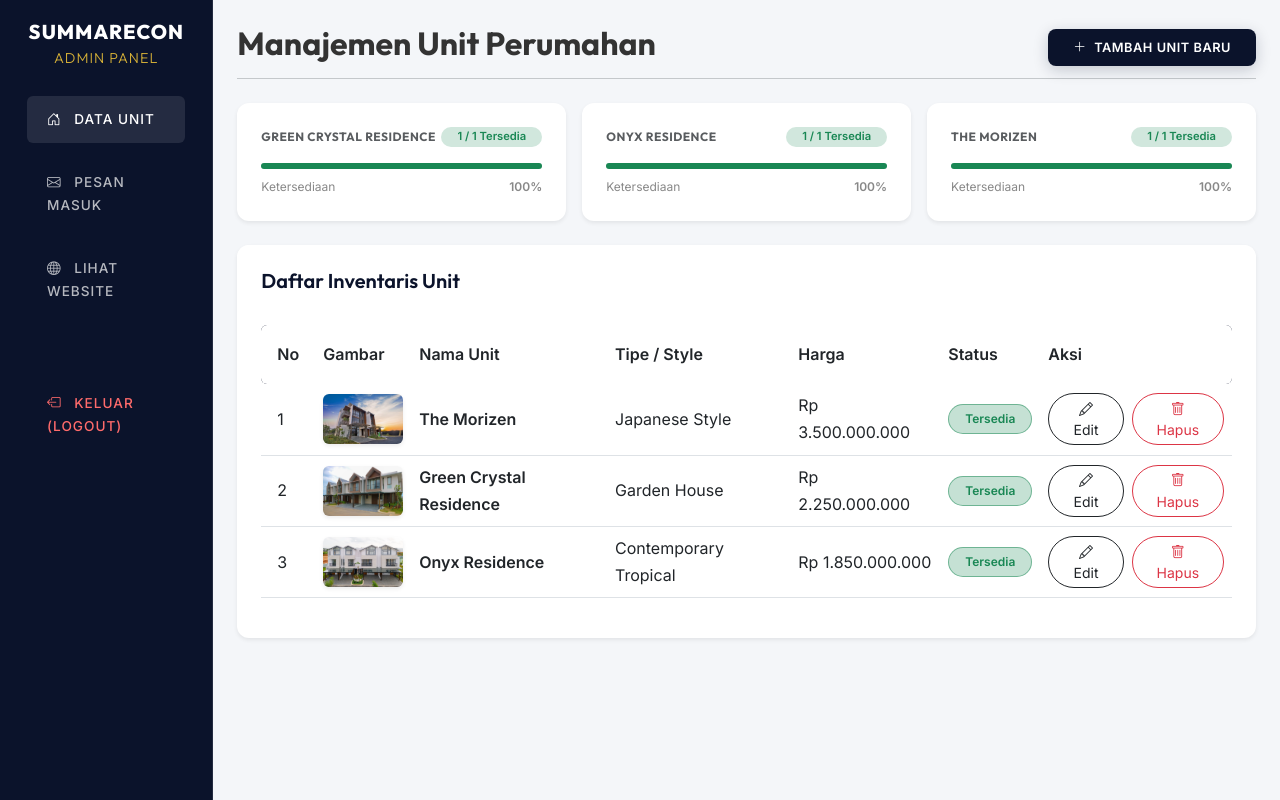
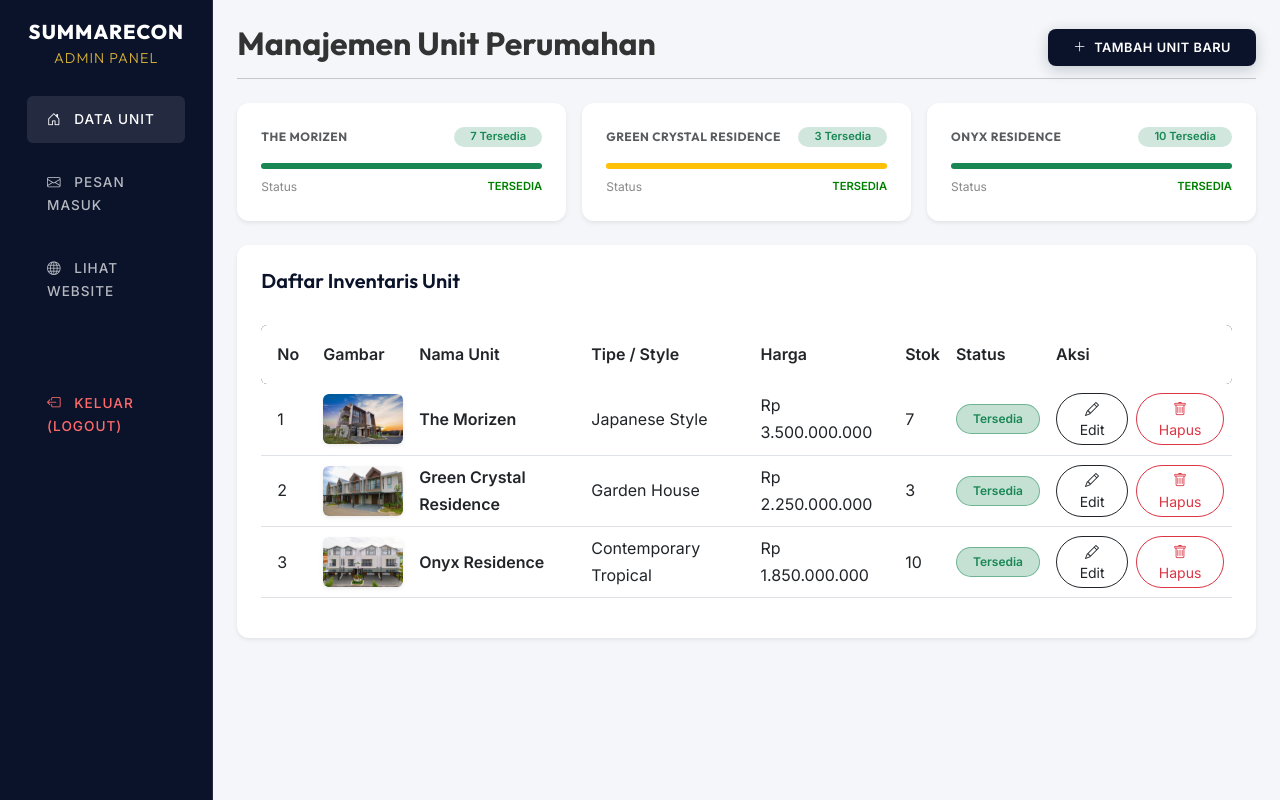
Before and after one commit to nexiusrl/uas-pemograman-web, a PHP site: page /admin/dashboard.php in a window 1280 px wide. Run offline with PHP 8.4, Linux system fonts and the light colour scheme; a user stored in the database is signed in; data comes from the database, SQL or seed files in the repository; both versions use the stored data as it was after the commit.

Commit message:
feat: implement manual property stock count with auto status update

```diff
--- a/admin/dashboard.php
+++ b/admin/dashboard.php
@@ -12,21 +12,6 @@ if ($result) {
   }
 } else {
   die("Gagal memuat data: " . mysqli_error($conn));
-}
-
-// Ambil ringkasan statistik stok untuk masing-masing tipe perumahan
-$stats_query = "SELECT nama_unit,
-            COUNT(CASE WHEN status = 'Tersedia' THEN 1 END) AS stok_tersedia,
-            COUNT(*) AS total_unit
-        FROM housing_units
-        GROUP BY nama_unit
-        ORDER BY nama_unit ASC";
-$stats_result = mysqli_query($conn, $stats_query);
-$stats = [];
-if ($stats_result) {
-  while ($row = mysqli_fetch_assoc($stats_result)) {
-    $stats[] = $row;
-  }
 }
 ?>
 <!doctype html>
@@ -111,36 +96,42 @@ if ($stats_result) {
 
 <!-- Statistics Section -->
 <div class="row g-3 mb-4">
-    <?php foreach ($stats as $stat): ?>
-    <?php
-    $pct =
-      $stat["total_unit"] > 0
-        ? round(($stat["stok_tersedia"] / $stat["total_unit"]) * 100)
-        : 0;
-    $bar_color =
-      $pct > 50 ? "bg-success" : ($pct > 20 ? "bg-warning" : "bg-danger");
-    ?>
+  <?php foreach ($units as $unit): ?>
+    <?php $bar_color =
+      $unit["stok"] > 5
+        ? "bg-success"
+        : ($unit["stok"] > 0
+          ? "bg-warning"
+          : "bg-danger"); ?>
     <div class="col-md-4">
     <div class="card shadow-sm border-0 h-100" style="border-radius: 12px;">
     <div class="card-body p-4">
       <div class="d-flex justify-content-between align-items-center mb-3">
         <h6 class="text-uppercase text-muted fw-bold mb-0" style="font-size: 0.75rem; letter-spacing: 0.5px;">
-        <?php echo htmlspecialchars($stat["nama_unit"]); ?>
+        <?php echo htmlspecialchars($unit["nama_unit"]); ?>
         </h6>
-        <span class="badge <?php echo $stat["stok_tersedia"] > 0
+        <span class="badge <?php echo $unit["stok"] > 0
           ? "bg-success-subtle text-success"
           : "bg-danger-subtle text-danger"; ?> rounded-pill px-3 py-1 fw-semibold" style="font-size: 0.7rem;">
-        <?php echo $stat["stok_tersedia"]; ?> / <?php echo $stat[
-   "total_unit"
- ]; ?> Tersedia
+        <?php echo htmlspecialchars($unit["stok"]); ?> Tersedia
         </span>
       </div>
       <div class="progress" style="height: 6px; background-color: #f1f3f5; border-radius: 10px;">
-        <div class="progress-bar <?php echo $bar_color; ?>" role="progressbar" style="width: <?php echo $pct; ?>%;" aria-valuenow="<?php echo $pct; ?>" aria-valuemin="0" aria-valuemax="100"></div>
+        <div class="progress-bar <?php echo $bar_color; ?>" role="progressbar" style="width: <?php echo $unit[
+  "stok"
+] > 0
+  ? "100"
+  : "0"; ?>%;" aria-valuenow="<?php echo $unit[
+  "stok"
+]; ?>" aria-valuemin="0" aria-valuemax="100"></div>
       </div>
       <div class="d-flex justify-content-between mt-2" style="font-size: 0.75rem; color: #888;">
-        <span>Ketersediaan</span>
-        <span class="fw-semibold"><?php echo $pct; ?>%</span>
+        <span>Status</span>
+        <span class="fw-semibold text-uppercase" style="font-size: 0.7rem; color: <?php echo $unit[
+          "stok"
+        ] > 0
+          ? "green"
+          : "red"; ?>"><?php echo htmlspecialchars($unit["status"]); ?></span>
       </div>
     </div>
     </div>
@@ -163,6 +154,7 @@ if ($stats_result) {
   <th class="py-3 border-0">Nama Unit</th>
   <th class="py-3 border-0">Tipe / Style</th>
   <th class="py-3 border-0">Harga</th>
+  <th class="py-3 border-0">Stok</th>
   <th class="py-3 border-0">Status</th>
   <th class="py-3 rounded-end border-0">Aksi</th>
   </tr>
@@ -170,7 +162,7 @@ if ($stats_result) {
   <tbody>
   <?php if (empty($units)): ?>
   <tr>
-      <td colspan="7" class="text-center py-4 text-muted">Belum ada unit terdaftar.</td>
+    <td colspan="8" class="text-center py-4 text-muted">Belum ada unit terdaftar.</td>
   </tr>
   <?php else: ?>
   <?php
@@ -195,11 +187,13 @@ if ($stats_result) {
       ",",
       ".",
     ); ?></td>
+    <td class="border-bottom"><?php echo htmlspecialchars(
+      $unit["stok"],
+    ); ?></td>
     <td class="border-bottom">
     <span class="badge <?php echo $unit["status"] === "Tersedia"
       ? "bg-success"
-        : "bg-danger"; ?> bg-opacity-25 <?php echo $unit["status"] ===
- "Tersedia"
+      : "bg-danger"; ?> bg-opacity-25 <?php echo $unit["status"] === "Tersedia"
    ? "text-success"
    : "text-danger"; ?> border <?php echo $unit["status"] === "Tersedia"
    ? "border-success"
--- a/js/main.js
+++ b/js/main.js
@@ -87,6 +87,7 @@ document.addEventListener("DOMContentLoaded", function () {
       const namaUnit = document.getElementById("nama_unit");
       const tipe = document.getElementById("tipe");
       const harga = document.getElementById("harga");
+      const stok = document.getElementById("stok");
       const gambar = document.getElementById("gambar");
       const deskripsi = document.getElementById("deskripsi");
 
@@ -113,6 +114,17 @@ document.addEventListener("DOMContentLoaded", function () {
         isValid = false;
       } else {
         showValid(harga);
+      }
+
+      if (
+        stok.value.trim() === "" ||
+        isNaN(stok.value) ||
+        parseInt(stok.value) < 0
+      ) {
+        showInvalid(stok);
+        isValid = false;
+      } else {
+        showValid(stok);
       }
 
       if (!gambar.value) {
@@ -144,6 +156,7 @@ document.addEventListener("DOMContentLoaded", function () {
       const namaUnit = document.getElementById("nama_unit");
       const tipe = document.getElementById("tipe");
       const harga = document.getElementById("harga");
+      const stok = document.getElementById("stok");
       const deskripsi = document.getElementById("deskripsi");
 
       if (!namaUnit.value.trim()) {
@@ -169,6 +182,17 @@ document.addEventListener("DOMContentLoaded", function () {
         isValid = false;
       } else {
         showValid(harga);
+      }
+
+      if (
+        stok.value.trim() === "" ||
+        isNaN(stok.value) ||
+        parseInt(stok.value) < 0
+      ) {
+        showInvalid(stok);
+        isValid = false;
+      } else {
+        showValid(stok);
       }
 
       if (!deskripsi.value.trim()) {
```
Also changed, not shown: admin/add.php (+20 -10 lines), admin/edit.php (+22 -14 lines), database.sql (+6 -5 lines), index.php (+8 -12 lines), admin/messages.php (indentation only), img/1782645369_4ab2f660.jpg (added), img/1782645587_ef20e542.png (added), includes/footer.php (indentation only), includes/header.php (indentation only), login.php (indentation only). Lines whose indentation alone changed are shown as unchanged.
